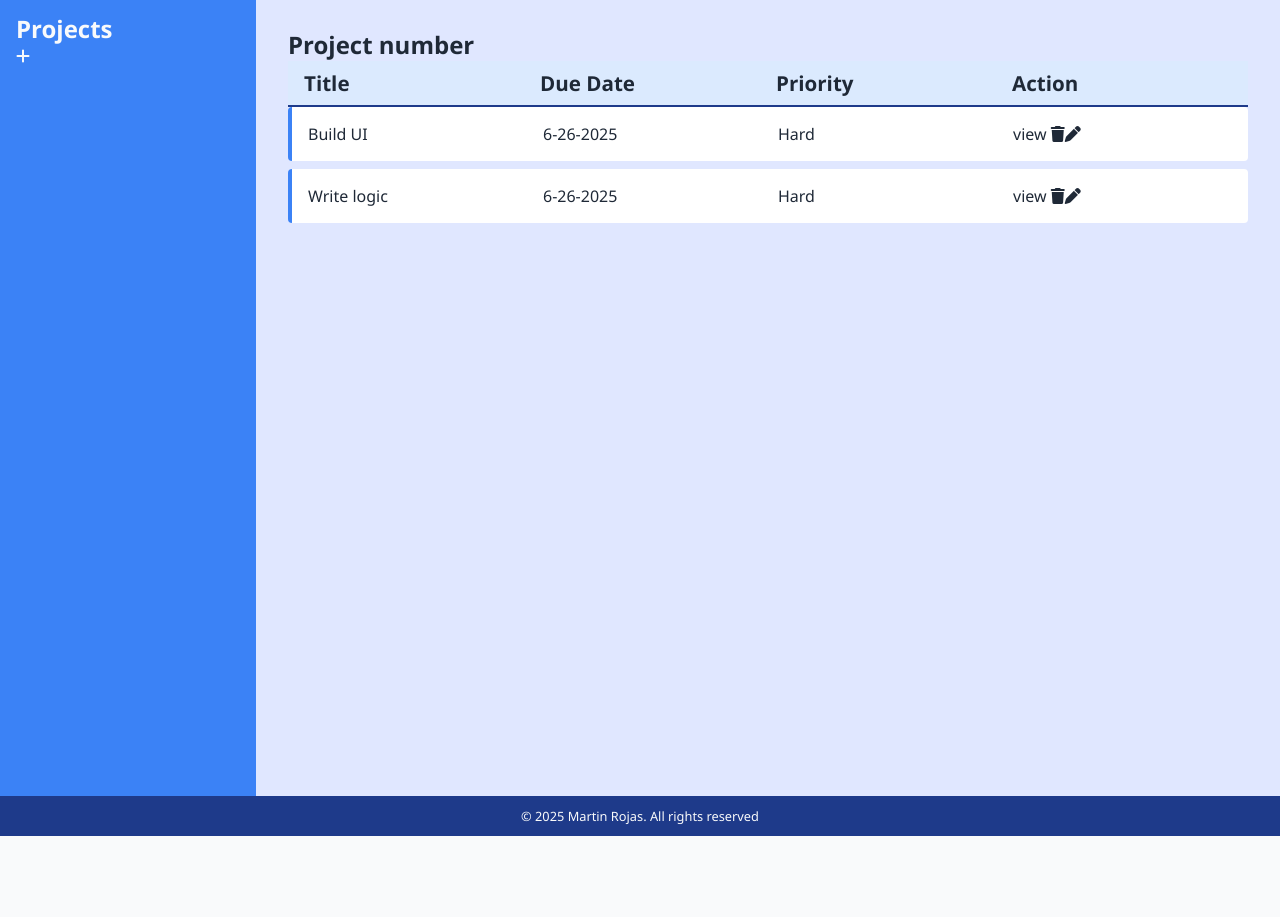
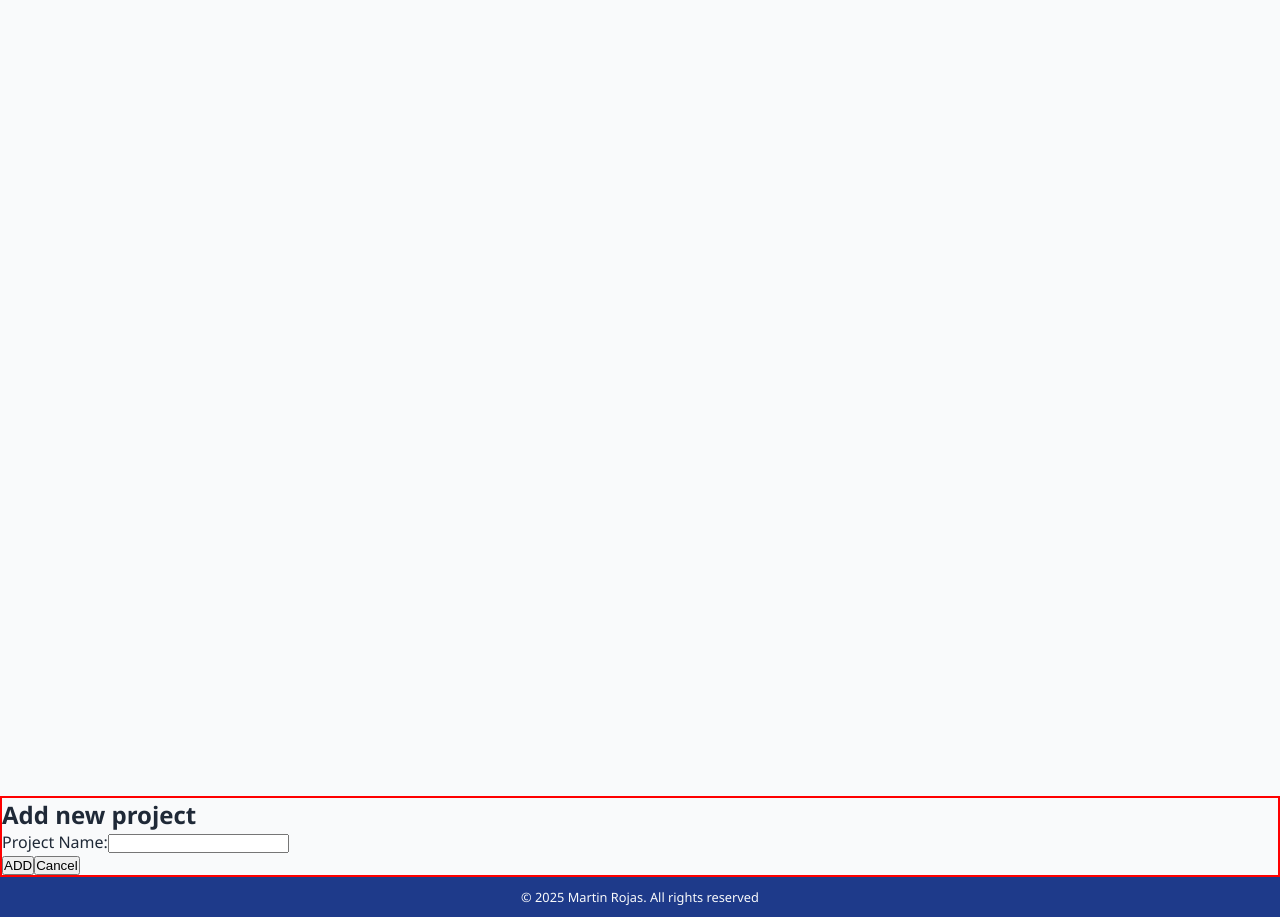
Before and after one commit to Martin-Rojas/Todo-List-Odin-Project, a website built with webpack: page src/template.html in a window 1280 px wide. Shown: the part 84-1001 px from the top of the page. Before the commit the page ends 920 px from the top, so only its background shows below. Built offline with nearby package versions, Linux system fonts and the light colour scheme.

Commit message:
Working in the modal to add projects

```diff
--- /dev/null
+++ b/src/ProjectModal.js
@@ -0,0 +1,60 @@
+import "./ProjectModalStyles.css";
+
+const content = document.getElementById(`content`);
+//  <!-- Project Modal -->
+
+//   <div class="modal">
+//     <h2>Add New Project</h2>
+//     <form id="projectForm">
+//       <label for="projectName">Project Name:</label>
+//       <input type="text" id="projectName" name="projectName" required />
+//       <div class="modal-actions">
+//         <button type="submit">Add</button>
+//         <button type="button" class="close-modal">Cancel</button>
+//       </div>
+//     </form>
+//   </div>
+function createProjectModal() {
+  const divModal = document.createElement(`div`);
+  divModal.className = `modal`;
+  const projectName = document.createElement(`h2`);
+  projectName.innerHTML = `Add new project`;
+  divModal.appendChild(projectName);
+
+  const form = document.createElement(`form`);
+  form.setAttribute(`id`, `projectForm`);
+  divModal.appendChild(form);
+
+  const labelProjectName = document.createElement(`label`);
+  labelProjectName.setAttribute("for", `projectName`);
+  labelProjectName.innerHTML = `Project Name:`;
+  form.appendChild(labelProjectName);
+
+  const inputProjectName = document.createElement(`input`);
+  //<input type="text" id="projectName" name="projectName" required />
+  inputProjectName.setAttribute(`type`, `text`);
+  inputProjectName.setAttribute(`id`, `projectName`);
+  inputProjectName.setAttribute(`name`, `projectName`);
+  inputProjectName.setAttribute(`required`, ``);
+  form.appendChild(inputProjectName);
+
+  //       <div class="modal-actions">
+  const modalActions = document.createElement(`div`);
+  form.appendChild(modalActions);
+
+  //         <button type="submit">Add</button>
+  const btnAddProject = document.createElement(`button`);
+  btnAddProject.setAttribute(`type`, `submit`);
+  btnAddProject.innerHTML = `ADD`;
+  modalActions.appendChild(btnAddProject);
+
+  //<button type="button" class="close-modal">Cancel</button>
+  const btnCancelProject = document.createElement(`button`);
+  btnCancelProject.setAttribute(`type`, `submit`);
+  btnCancelProject.innerHTML = `Cancel`;
+  modalActions.appendChild(btnCancelProject);
+
+  content.parentNode.insertBefore(divModal, content.nextSibling);
+}
+
+export { createProjectModal };
--- /dev/null
+++ b/src/ProjectModalStyles.css
@@ -0,0 +1,3 @@
+.modal {
+  border: solid red 2px;
+}
--- a/src/index.js
+++ b/src/index.js
@@ -1 +1,4 @@
 import "./styles.css";
+import { createProjectModal } from "./ProjectModal";
+
+createProjectModal();
--- a/src/template.html
+++ b/src/template.html
@@ -12,10 +12,10 @@
     />
     <title>To-do list</title>
   </head>
-  <body>
+  <body id="body">
     <header><h1>To-do List</h1></header>
-    <div class="content">
-      <section>
+    <div class="content" id="content">
+      <!-- <section>
         <h2>Projects</h2>
         <i class="fa-solid fa-plus"></i>
       </section>
@@ -48,7 +48,20 @@
             </div>
           </div>
         </div>
-      </main>
+      </main> -->
+      <!-- Project Modal -->
+
+      <!-- <div class="modal">
+        <h2>Add New Project</h2>
+        <form id="projectForm">
+          <label for="projectName">Project Name:</label>
+          <input type="text" id="projectName" name="projectName" required />
+          <div class="modal-actions">
+            <button type="submit">Add</button>
+            <button type="button" class="close-modal">Cancel</button>
+          </div>
+        </form>
+      </div> -->
     </div>
     <footer><p>&copy; 2025 Martin Rojas. All rights reserved</p></footer>
   </body>
```
Also changed, not shown: src/projectManager.js (added).
